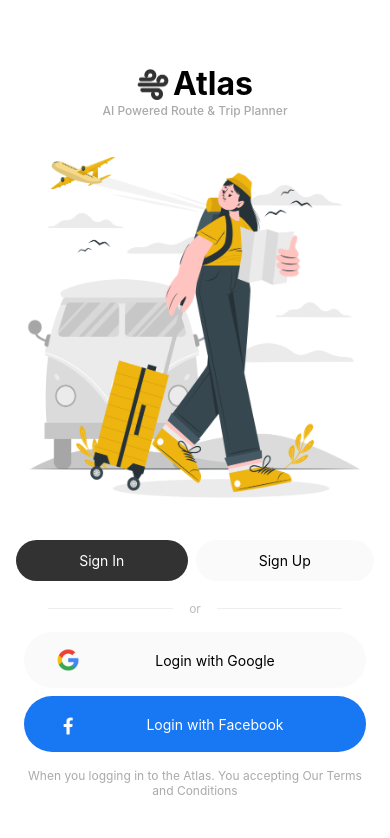
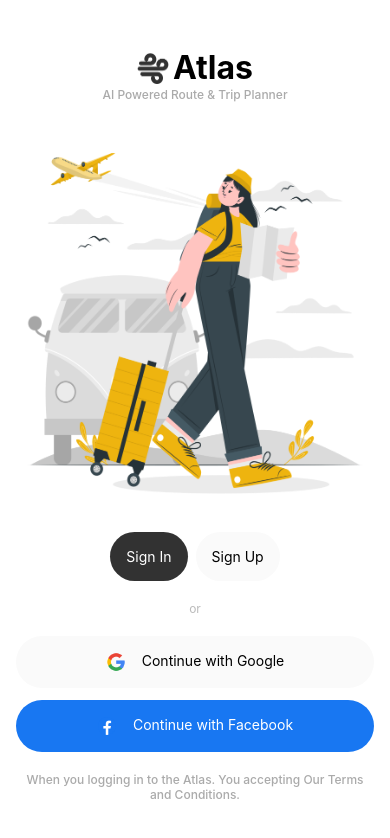
Before and after one commit to ErenElagz/Atlas, a React Native app: screen /SplashScreen in a window 390 px wide. Shown: the top 838 px of the page. Built offline with nearby package versions, Linux system fonts and the light colour scheme.

Commit message:
splash screen optimized

```diff
--- a/App.js
+++ b/App.js
@@ -11,30 +11,50 @@
 import SignIn from "./src/screens/Login/SignIn";
 import SignUp from "./src/screens/Login/SignUp";
 import ForgotPassword from "./src/screens/Login/ForgotPassword";
+import HomeScreen from "./src/screens/HomeScreen";
 
-function HomeScreen({ navigation }) {
+function Home({ navigation }) {
     return (
         <View style={styles.container}>
             <StatusBar style="auto" />
-            <Pressable style={styles.button} onPress={() => navigation.navigate("Map")}>
+            <Pressable
+                style={styles.button}
+                onPress={() => navigation.navigate("HomeScreen")}>
+                <Text>Home Screen</Text>
+            </Pressable>
+            <Pressable
+                style={styles.button}
+                onPress={() => navigation.navigate("Map")}>
                 <Text>Maps</Text>
             </Pressable>
-            <Pressable style={styles.button} onPress={() => navigation.navigate("ChatBotScreen")}>
+            <Pressable
+                style={styles.button}
+                onPress={() => navigation.navigate("ChatBotScreen")}>
                 <Text>ChatBot</Text>
             </Pressable>
-            <Pressable style={styles.button} onPress={() => navigation.navigate("ProfileScreen")}>
+            <Pressable
+                style={styles.button}
+                onPress={() => navigation.navigate("ProfileScreen")}>
                 <Text>Profile</Text>
             </Pressable>
-            <Pressable style={styles.button} onPress={() => navigation.navigate("SplashScreen")}>
+            <Pressable
+                style={styles.button}
+                onPress={() => navigation.navigate("SplashScreen")}>
                 <Text>Splash</Text>
             </Pressable>
-            <Pressable style={styles.button} onPress={() => navigation.navigate("SignIn")}>
+            <Pressable
+                style={styles.button}
+                onPress={() => navigation.navigate("SignIn")}>
                 <Text>Sign In</Text>
             </Pressable>
-            <Pressable style={styles.button} onPress={() => navigation.navigate("SignUp")}>
+            <Pressable
+                style={styles.button}
+                onPress={() => navigation.navigate("SignUp")}>
                 <Text>Sign Up</Text>
             </Pressable>
-            <Pressable style={styles.button} onPress={() => navigation.navigate("ForgotPassword")}>
+            <Pressable
+                style={styles.button}
+                onPress={() => navigation.navigate("ForgotPassword")}>
                 <Text>Forgot Password</Text>
             </Pressable>
         </View>
@@ -51,14 +71,42 @@
                 }
             }}>
             <Stack.Navigator screenOptions={{ headerShown: false }}>
-                <Stack.Screen name="Atlas AI" component={HomeScreen} />
-                <Stack.Screen name="Map" component={MapScreen} />
-                <Stack.Screen name="ProfileScreen" component={ProfileScreen} />
-                <Stack.Screen name="ChatBotScreen" component={ChatBotScreen} />
-                <Stack.Screen name="SplashScreen" component={SplashScreen} />
-                <Stack.Screen name="SignIn" component={SignIn} />
-                <Stack.Screen name="SignUp" component={SignUp} />
-                <Stack.Screen name="ForgotPassword" component={ForgotPassword} />
+                <Stack.Screen
+                    name="Atlas AI"
+                    component={Home}
+                />
+                <Stack.Screen
+                    name="Map"
+                    component={MapScreen}
+                />
+                <Stack.Screen
+                    name="ProfileScreen"
+                    component={ProfileScreen}
+                />
+                <Stack.Screen
+                    name="ChatBotScreen"
+                    component={ChatBotScreen}
+                />
+                <Stack.Screen
+                    name="SplashScreen"
+                    component={SplashScreen}
+                />
+                <Stack.Screen
+                    name="SignIn"
+                    component={SignIn}
+                />
+                <Stack.Screen
+                    name="SignUp"
+                    component={SignUp}
+                />
+                <Stack.Screen
+                    name="ForgotPassword"
+                    component={ForgotPassword}
+                />
+                <Stack.Screen
+                    name="HomeScreen"
+                    component={HomeScreen}
+                />
             </Stack.Navigator>
         </NavigationContainer>
     );
--- /dev/null
+++ b/src/screens/HomeScreen.js
@@ -0,0 +1,19 @@
+import React from "react";
+import { View, StyleSheet, Text } from "react-native";
+import { StatusBar } from "expo-status-bar";
+
+export default function HomeScreen() {
+    return (
+        <View style={styles.container}>
+            <StatusBar style="auto" />
+            <Text>Home Screen</Text>
+        </View>
+    );
+}
+const styles = StyleSheet.create({
+    container: {
+        flex: 1,
+        alignItems: "center",
+        justifyContent: "center"
+    }
+});
--- a/src/screens/SplashScreen.js
+++ b/src/screens/SplashScreen.js
@@ -8,74 +8,60 @@
             <StatusBar style="auto" />
             <View>
                 <View style={styles.header}>
-                    <Image
-                        style={styles.logo}
-                        source={require("../assets/img/logo.png")}
-                    />
+                    <Image style={styles.logo} source={require("../assets/img/logo.png")} />
                     <Text style={styles.title}>Atlas</Text>
                 </View>
                 <Text style={styles.slogan}>AI Powered Route & Trip Planner</Text>
             </View>
 
-            <Image
-                style={styles.img}
-                source={require("../assets/img/splashscreen.png")}
-            />
+            <Image style={styles.img} source={require("../assets/img/splashscreen.png")} />
 
-            <View>
-                <View style={styles.sign}>
+            <View style={styles.buttonView}>
                 <Pressable
-                        style={styles.sign2}
-                        onPress={() => navigation.navigate("SignIn")}>
-                        <Text style={styles.text2}>Sign In</Text>
+                    style={[styles.button, { backgroundColor: "#323232" }]}
+                    onPress={() => navigation.navigate("SignIn")}
+                >
+                    <Text style={styles.buttonText}>Sign In</Text>
                 </Pressable>
                 <Pressable
-                        style={styles.sign1}
-                        onPress={() => navigation.navigate("SignUp")}>
-                        <Text style={styles.text1}>Sign Up</Text>
+                    style={[styles.button, { backgroundColor: "#fafafa" }]}
+                    onPress={() => navigation.navigate("SignUp")}
+                >
+                    <Text style={[styles.buttonText, { color: "#000" }]}>Sign Up</Text>
                 </Pressable>
             </View>
+
             <View style={styles.orView}>
                 <View style={styles.div}></View>
                 <Text style={styles.or}>or</Text>
                 <View style={styles.div}></View>
             </View>
-                <View style={styles.thirdView}>
-                    <Pressable style={styles.google}>
-                        <Image
-                            style={styles.logo2}
-                            source={require("../assets/icons/google.png")}
-                        />
-                        <Text style={styles.text1}>Login with Google</Text>
+
+            <View style={styles.view}>
+                <Pressable style={[styles.thirdPart, { backgroundColor: "#fafafa" }]}>
+                    <Image style={styles.icon} source={require("../assets/icons/google.png")} />
+                    <Text>Continue with Google</Text>
                 </Pressable>
-                    <Pressable style={styles.facebook}>
-                        <Image
-                            style={styles.logo2}
-                            source={require("../assets/icons/facebook.png")}
-                        />
-                        <Text style={styles.text2}>Login with Facebook</Text>
+
+                <Pressable style={[styles.thirdPart, { backgroundColor: "#1877f2" }]}>
+                    <Image style={styles.icon} source={require("../assets/icons/facebook.png")} />
+                    <Text style={{ color: "#fff" }}>Continue with Facebook</Text>
                 </Pressable>
-                    <Text
-                        style={{
-                            fontSize: 12,
-                            marginTop: 8,
-                            textAlign: "center",
-                            color: "#aaa"
-                        }}>
-                        When you logging in to the Atlas. You accepting Our Terms and Conditions
+            </View>
+
+            <Text style={[styles.slogan]}>
+                When you logging in to the Atlas. You accepting Our Terms and Conditions.
             </Text>
-                </View>
-            </View>
         </View>
     );
 }
 const styles = StyleSheet.create({
     container: {
         flex: 1,
-        paddingTop: 32,
+        padding: 16,
         alignItems: "center",
         backgroundColor: "#fff",
-        gap: 8
+        gap: 20
     },
     header: {
         flexDirection: "row",
@@ -87,60 +73,37 @@
     },
     title: { fontSize: 32, fontWeight: "700" },
     logo: { width: 32, height: 32 },
-    logo2: { width: 24, height: 24 },
-    slogan: { fontSize: 12, color: "#aaa", fontWeight: "500" },
+    slogan: { fontSize: 12, color: "#aaa", fontWeight: "500", textAlign: "center" },
     img: { width: Dimensions.get("window").width, height: Dimensions.get("window").width },
-    sign: { flexDirection: "row", padding: 16, width: "100%", gap: 8, alignSelf: "center" },
-    sign1: {
-        backgroundColor: "#fafafa",
-        alignItems: "center",
-        justifyContent: "center",
-        padding: 12,
-        borderRadius: 32,
-        flexGrow: 1
-    },
-    sign2: {
-        backgroundColor: "#323232",
-        alignItems: "center",
-        justifyContent: "center",
-        padding: 12,
-        borderRadius: 32,
-        flexGrow: 1
-    },
-    text1: { fontSize: 14, width: "100%", textAlign: "center" },
-    text2: { fontSize: 14, color: "#fff", width: "100%", textAlign: "center" },
-    or: { fontSize: 12, color: "#bbb" },
-    div: { flexGrow: 1, backgroundColor: "#eee", height: 1.5 },
-    thirdView: { paddingHorizontal: 24, alignItems: "center", gap: 8, paddingTop: 12 },
-    orView: {
-        flexDirection: "row",
-        paddingHorizontal: 48,
-        alignItems: "center",
-        gap: 16,
-        paddingVertical: 4
-    },
-    google: {
-        backgroundColor: "#fafafa",
-        alignItems: "center",
+    icon: { width: 20, height: 20 },
+    text: { fontSize: 14, width: "100%", textAlign: "center" },
+
+    view: { gap: 12, width: "100%" },
+    thirdPart: {
         justifyContent: "center",
         padding: 16,
         borderRadius: 32,
         width: "100%",
         flexDirection: "row",
-        paddingHorizontal: 32,
+        gap: 16
+    },
+
+    orView: {
+        flexDirection: "row",
+        alignItems: "center",
         gap: 16,
-        textAlign: "center"
+        paddingHorizontal: 16
     },
-    facebook: {
-        backgroundColor: "#1877F2",
+    or: { fontSize: 12, color: "#bbb" },
+    div: { flexGrow: 1, backgroundColor: "#ddd", height: 1 },
+
+    buttonView: { gap: 8, flexDirection: "row" },
+    button: {
         alignItems: "center",
         justifyContent: "center",
         padding: 16,
         borderRadius: 32,
-        width: "100%",
-        flexDirection: "row",
-        gap: 16,
-        textAlign: "center",
-        paddingHorizontal: 32
-    }
+        flexGrow: 1
+    },
+    buttonText: { color: "#fff" }
 });
```
Also changed, not shown: 1 other file (tests, documents, lock files or other folders). Lines whose indentation alone changed are shown as unchanged.
